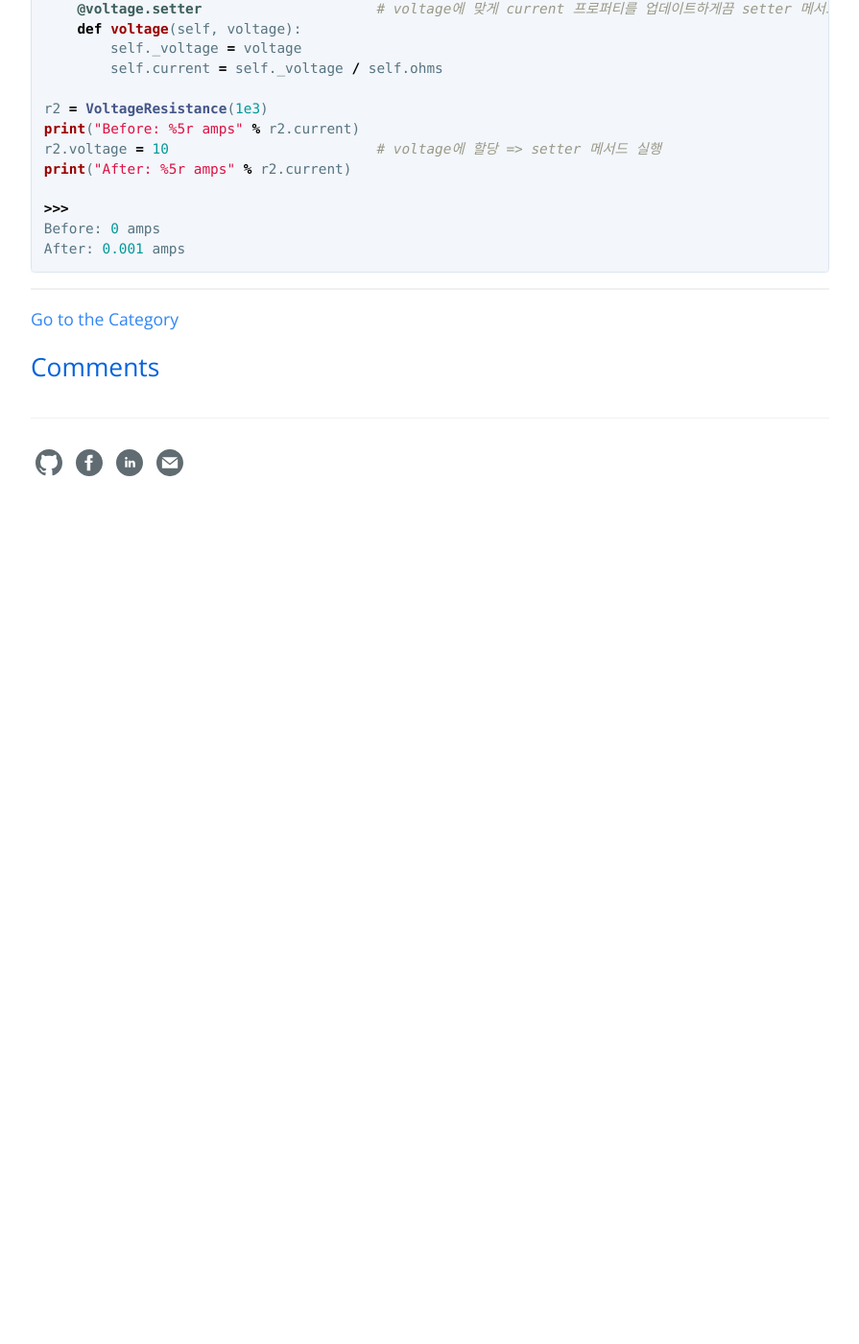
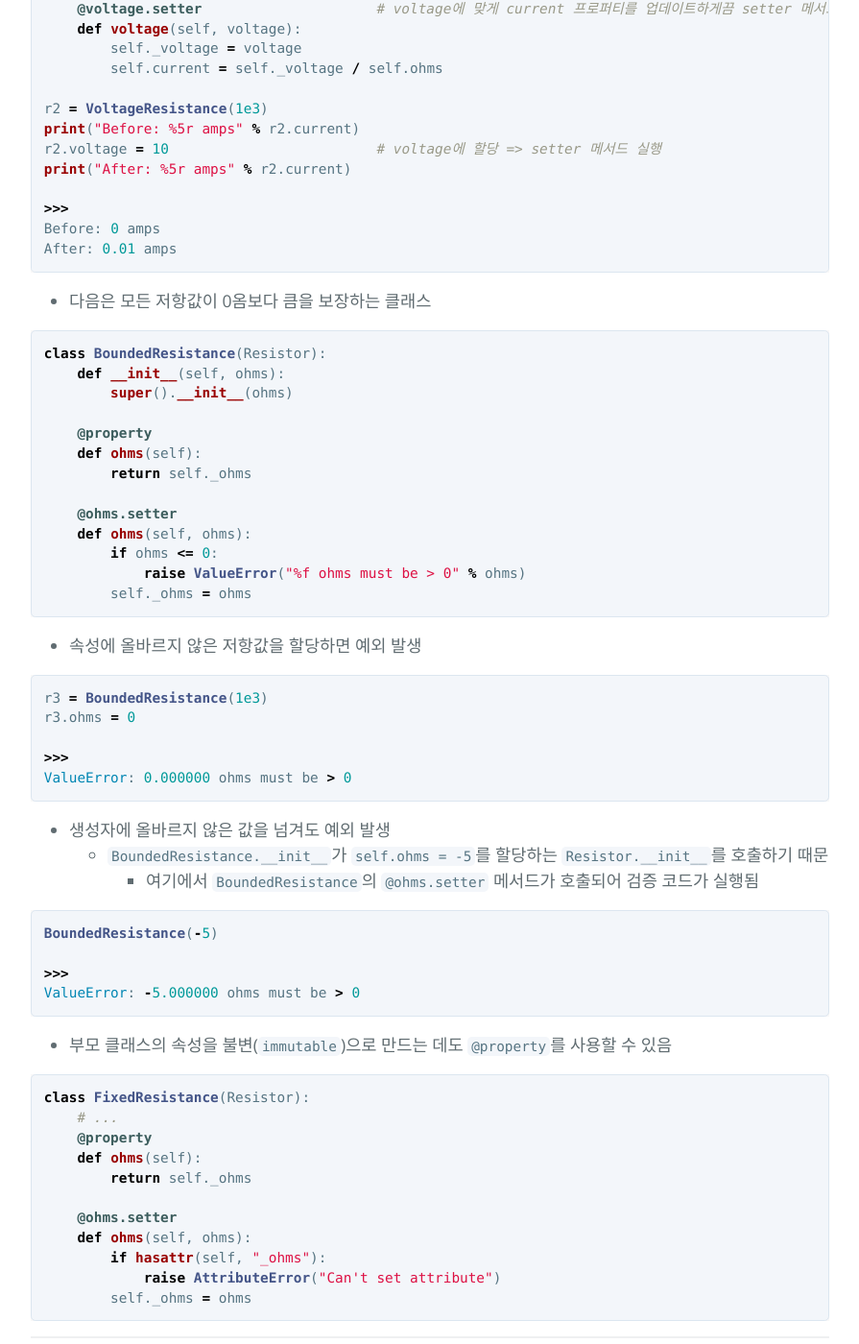
Before and after one commit to hcnoh/hcnoh.github.io, a Jekyll site: the page built from _posts/2018-10-09-effective-python-way29.md, in a window 1280 px wide and 1400 px high, scrolled down 2052 px. Shown: the whole window at 96% size, without its empty margins (192-1087 px from the left). Built offline with Jekyll 4.4.1, drawn with Linux system fonts in a browser that asks for light colours; comment, search, counter and statistics services are not loaded; before the commit the page ends 2602 px from its top, so only the background shows below that.

Commit message:
Update 2018-10-09-effective-python-way29.md

````diff
--- a/_posts/2018-10-09-effective-python-way29.md
+++ b/_posts/2018-10-09-effective-python-way29.md
@@ -88,5 +88,60 @@ print("After: %5r amps" % r2.current)
 
 >>>
 Before: 0 amps
-After: 0.001 amps
+After: 0.01 amps
 ```
+
+- 다음은 모든 저항값이 0옴보다 큼을 보장하는 클래스
+
+```python
+class BoundedResistance(Resistor):
+    def __init__(self, ohms):
+        super().__init__(ohms)
+
+    @property
+    def ohms(self):
+        return self._ohms
+
+    @ohms.setter
+    def ohms(self, ohms):
+        if ohms <= 0:
+            raise ValueError("%f ohms must be > 0" % ohms)
+        self._ohms = ohms
+```
+
+- 속성에 올바르지 않은 저항값을 할당하면 예외 발생
+
+```python
+r3 = BoundedResistance(1e3)
+r3.ohms = 0
+
+>>>
+ValueError: 0.000000 ohms must be > 0
+```
+
+- 생성자에 올바르지 않은 값을 넘겨도 예외 발생
+    - `BoundedResistance.__init__`가 `self.ohms = -5`를 할당하는 `Resistor.__init__`를 호출하기 때문
+        - 여기에서 `BoundedResistance`의 `@ohms.setter` 메서드가 호출되어 검증 코드가 실행됨
+
+```python
+BoundedResistance(-5)
+
+>>>
+ValueError: -5.000000 ohms must be > 0
+```
+
+- 부모 클래스의 속성을 불변(`immutable`)으로 만드는 데도 `@property`를 사용할 수 있음
+
+```python
+class FixedResistance(Resistor):
+    # ...
+    @property
+    def ohms(self):
+        return self._ohms
+
+    @ohms.setter
+    def ohms(self, ohms):
+        if hasattr(self, "_ohms"):
+            raise AttributeError("Can't set attribute")
+        self._ohms = ohms
+```
````
